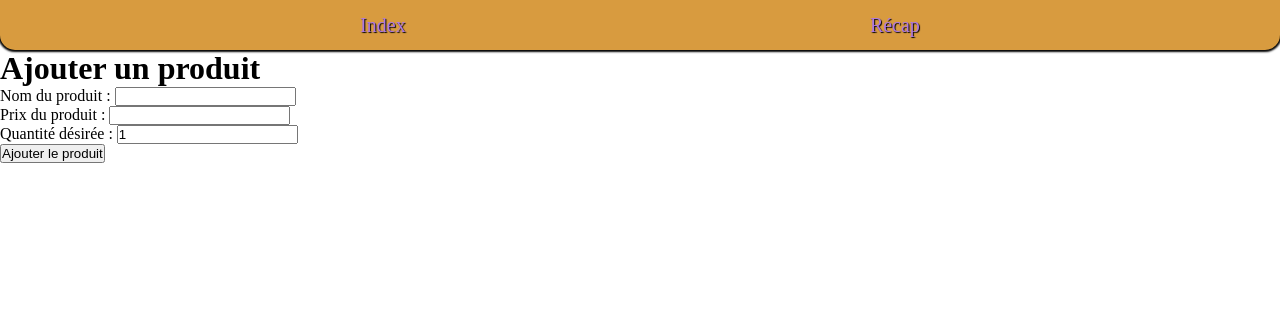
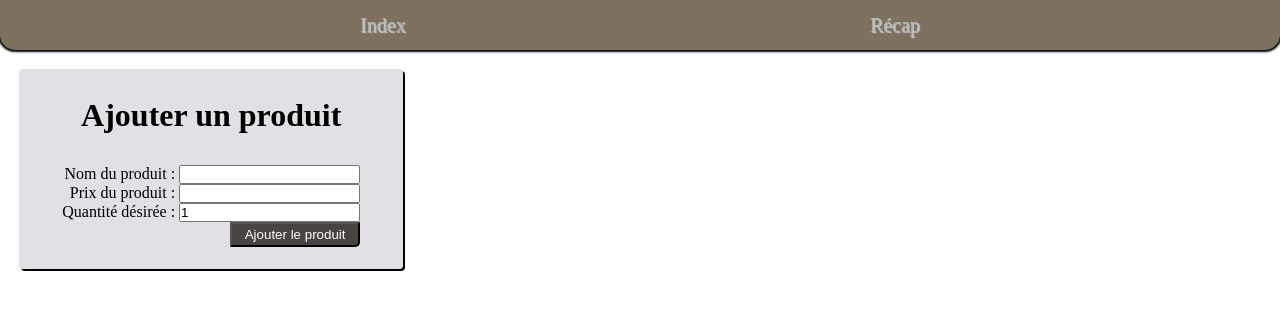
Before and after one commit to FlorianJ67/Appli_PhP_BDD, a PHP site: page / in a window 1280 px wide. Shown: the top 310 px of the page. Run offline with PHP 8.4, Linux system fonts and the light colour scheme.

Commit message:
css for form

```diff
--- a/index.php
+++ b/index.php
@@ -24,9 +24,10 @@
                 </ul>
             </nav>
         </header>
+<div id="createProduct">
 
-        <h1>Ajouter un produit</h1>
-        <form action="traitement.php" method="post">
+    <h1>Ajouter un produit</h1>
+    <form action="traitement.php" method="post">
             <p>
                 <label>
                     Nom du produit :
@@ -49,6 +50,7 @@
                 <input type="submit" name="submit" value="Ajouter le produit">
             </p>
         </form>
+</div>
 
     </body>
-</html>
+    </html>
--- a/style.css
+++ b/style.css
@@ -6,7 +6,7 @@
   }
 nav {
     height: 50px;
-    background-color: rgb(216, 155, 63);
+    background-color: rgb(124, 112, 95);
     border-radius: 0 0 15px 15px;
     box-shadow: 0 0 2px 2px;
     display: flex;
@@ -20,12 +20,37 @@ nav ul{
     width: 80%;
 }
 nav ul li a {
-    color: rgb(174, 120, 224);
+    color: rgb(185, 186, 187);
     text-decoration: none;
-    text-shadow: 1px 1px 1px black;
+    text-shadow: 1px 1px 1px rgb(206, 206, 206);
     font-size: 20px;
 }
 nav ul li:hover a{
     font-weight: bold;
-    color: rgb(235, 190, 255);
+    color: rgb(44, 40, 46);
 }
+#createProduct {
+    margin: 1.5%;
+    width: 30%;
+    height: 200px;
+    background-color: #d7d3dbb5;
+    border-radius: 4px;
+    display: flex;
+    flex-direction: column;
+    align-items: center;
+    justify-content: space-around;
+    padding: 12px;
+    box-shadow: 2px 2px 0 0;
+}
+form {
+    display: flex;
+    flex-direction: column;
+    align-items: flex-end;
+}
+form p:last-child input:last-child {
+    background-color: rgb(71, 68, 66);
+    border-radius: 0 0 5px 0;
+    height: 130%;
+    width: 130px;
+    color: white;
+}
```
